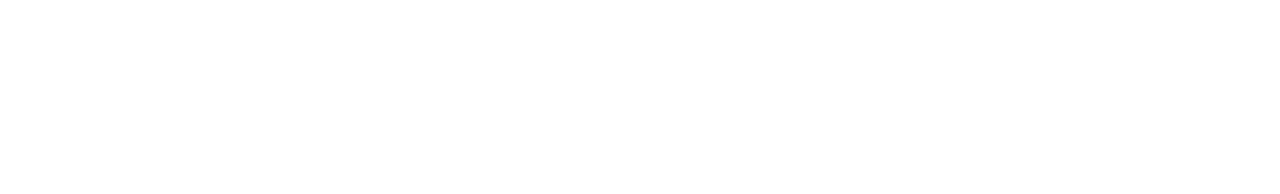
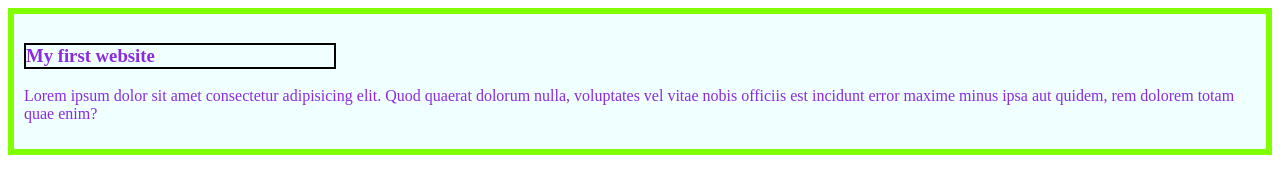
Before and after one commit to md-salauddin-6609/my-simple-file, a plain HTML site: page Index.html in a window 1280 px wide. Drawn offline with Linux system fonts and the light colour scheme.

Commit message:
New blog added

```diff
--- a/Index.html
+++ b/Index.html
@@ -4,8 +4,12 @@
     <meta charset="UTF-8">
     <meta name="viewport" content="width=device-width, initial-scale=1.0">
     <title>My siple file</title>
+    <link rel="stylesheet" href="styles/blogs.css">
 </head>
 <body>
-
+    <div>
+        <h3>My first website</h3>
+        <p>Lorem ipsum dolor sit amet consectetur adipisicing elit. Quod quaerat dolorum nulla, voluptates vel vitae nobis officiis est incidunt error maxime minus ipsa aut quidem, rem dolorem totam quae enim?</p>
+    </div>
 </body>
 </html>
--- /dev/null
+++ b/styles/blogs.css
@@ -0,0 +1,10 @@
+div{
+    color: blueviolet;
+    background-color: azure;
+    border: 6px solid chartreuse;
+    padding: 10px;
+}
+h3{
+    border: 2px solid black;
+    width: 25%;
+}
```
